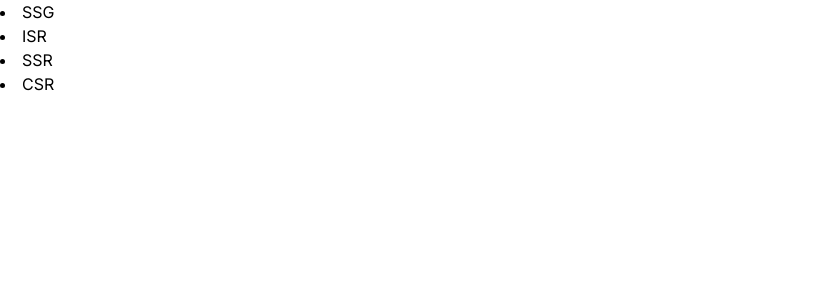
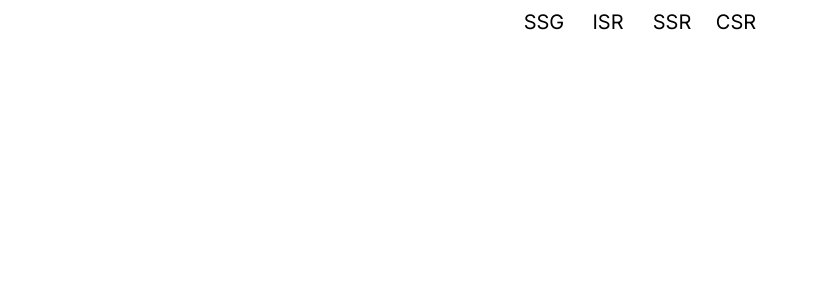
Before and after one commit to DecidedCard/Next.js-practice, a Next.js app: page / in a window 1280 px wide. Shown: the top 300 px of the page, without its empty margins (0-818 px from the left). Built offline with nearby package versions, Linux system fonts and the light colour scheme.

Commit message:
[style] navigationbar css 작성

```diff
--- a/src/components/NavigationBar.tsx
+++ b/src/components/NavigationBar.tsx
@@ -3,17 +3,17 @@ import React from "react";
 
 const NavigationBar = () => {
   return (
-    <nav>
-      <li>
+    <nav className="flex justify-center gap-2 text-xl list-none m-2">
+      <li className="rounded-xl hover:bg-slate-400 duration-300 w-14 text-center">
         <Link href={"/SSG"}>SSG</Link>
       </li>
-      <li>
+      <li className="rounded-xl hover:bg-slate-400 duration-300 w-14 text-center">
         <Link href={"/ISR"}>ISR</Link>
       </li>
-      <li>
+      <li className="rounded-xl hover:bg-slate-400 duration-300 w-14 text-center">
         <Link href={"/SSR"}>SSR</Link>
       </li>
-      <li>
+      <li className="rounded-xl hover:bg-slate-400 duration-300 w-14 text-center">
         <Link href={"/CSR"}>CSR</Link>
       </li>
     </nav>
```
